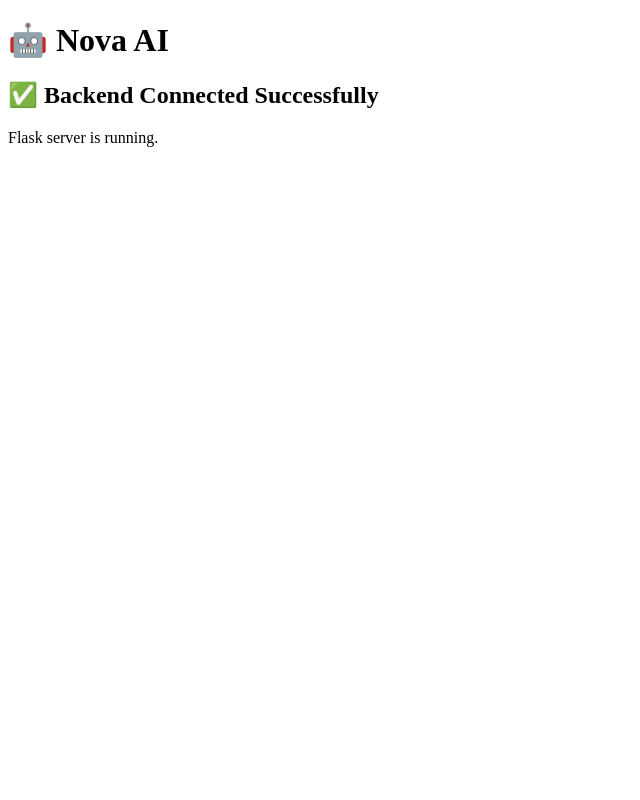
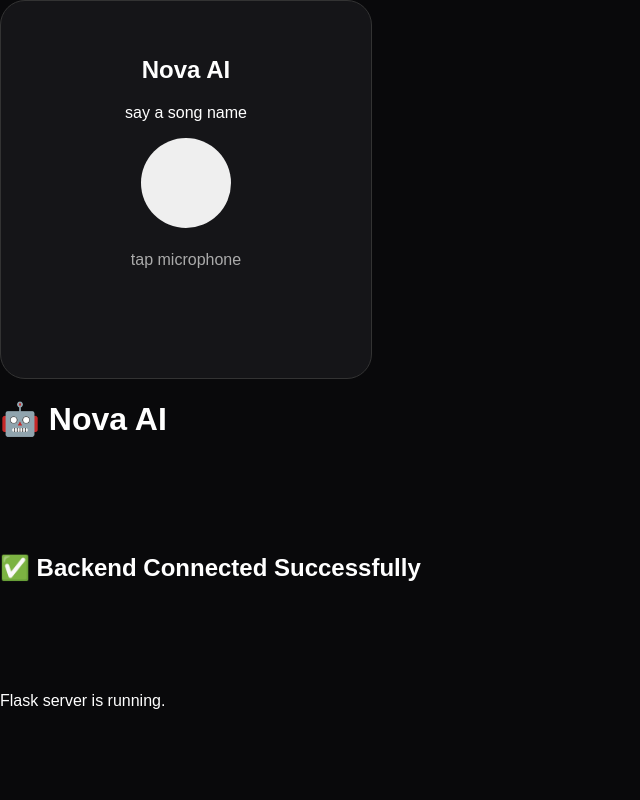
Before and after one commit to zubairofficial12221/Agent, a Flask app: page / in a window 1280 px wide. Shown: the whole page, without its empty margins (0-640 px from the left). Run offline with Flask 3, Linux system fonts and the light colour scheme.

Commit message:
Update index.html

```diff
--- a/app/templates/index.html
+++ b/app/templates/index.html
@@ -3,9 +3,67 @@
 
 <head>
     <title>Nova AI</title>
+    <style>
+    body{
+        margin:0;
+        height: 100vh;
+        display:grid;
+        place-item:center;
+        background:#09090b;
+        color:white;
+        font-family:Arial;
+}
+    .card{
+        width:300px;
+        padding:35px;
+        text-align:center;
+        background:#151518;
+        border:1px solid #333;
+        border-radius:25px;
+    }
+
+    .mic{
+        width:90px;
+        height:90px;
+        border:0;
+        border-radius:50%;
+        font-size:35px;
+        cursor:pointer;
+    }
+
+    .status{
+
+        margin-top:20px;
+        color:#aaa;
+    }
+
+    .song{
+        margin-top:10;
+        font-size:13px;
+    }
+
+    .listening{
+        transform:scale(1,1);
+        box-shadow:0 0 0 10px #ffffff18;
+    }
+
+
+</style>
+
 </head>
 
 <body>
+    <div class="card">
+        <h2>Nova AI</h2>
+        <p>say a song name</p>
+        <button id = "mic" class="mic"></button>
+
+        <div id =  "status" class = "status">
+            tap microphone
+        </div>
+
+        <div id ="song" class = "song"></div>
+    </div>
 
     <h1>🤖 Nova AI</h1>
 
```
